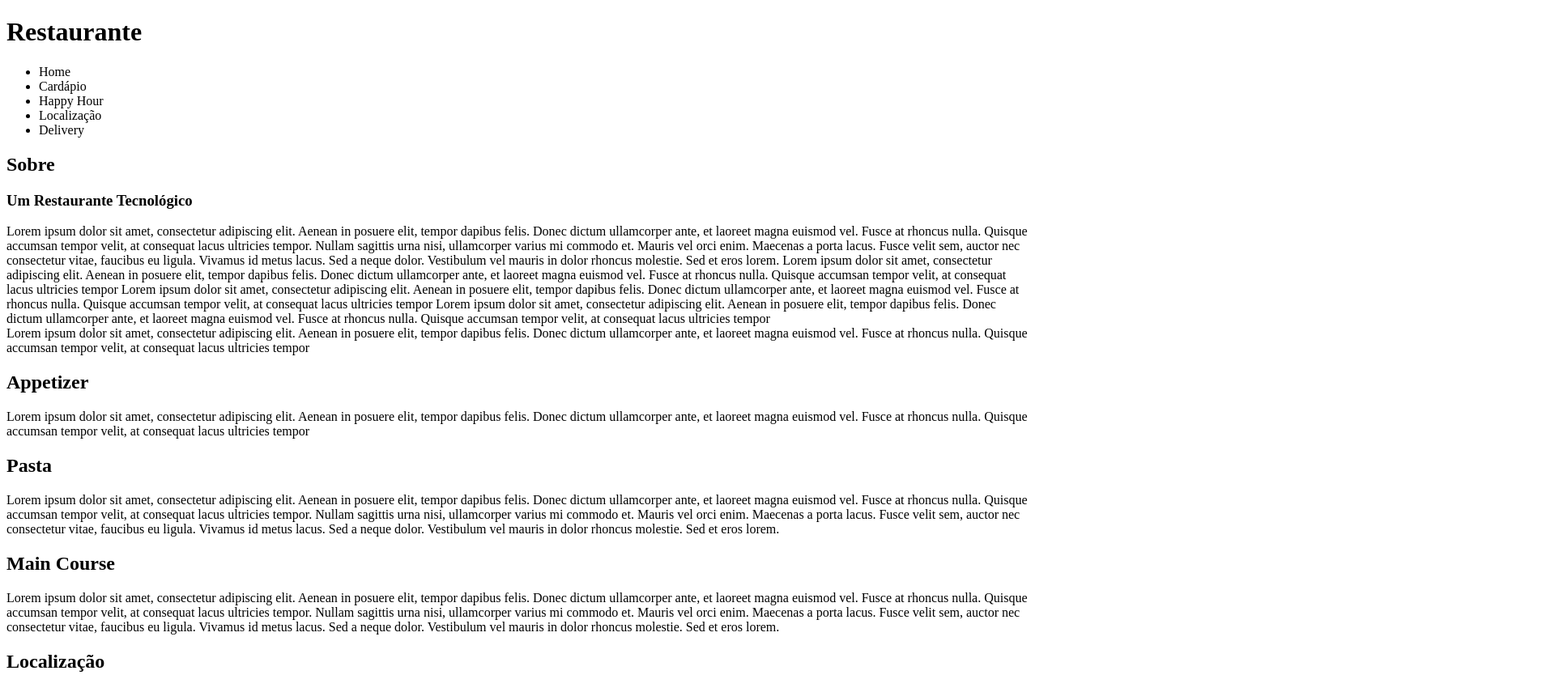
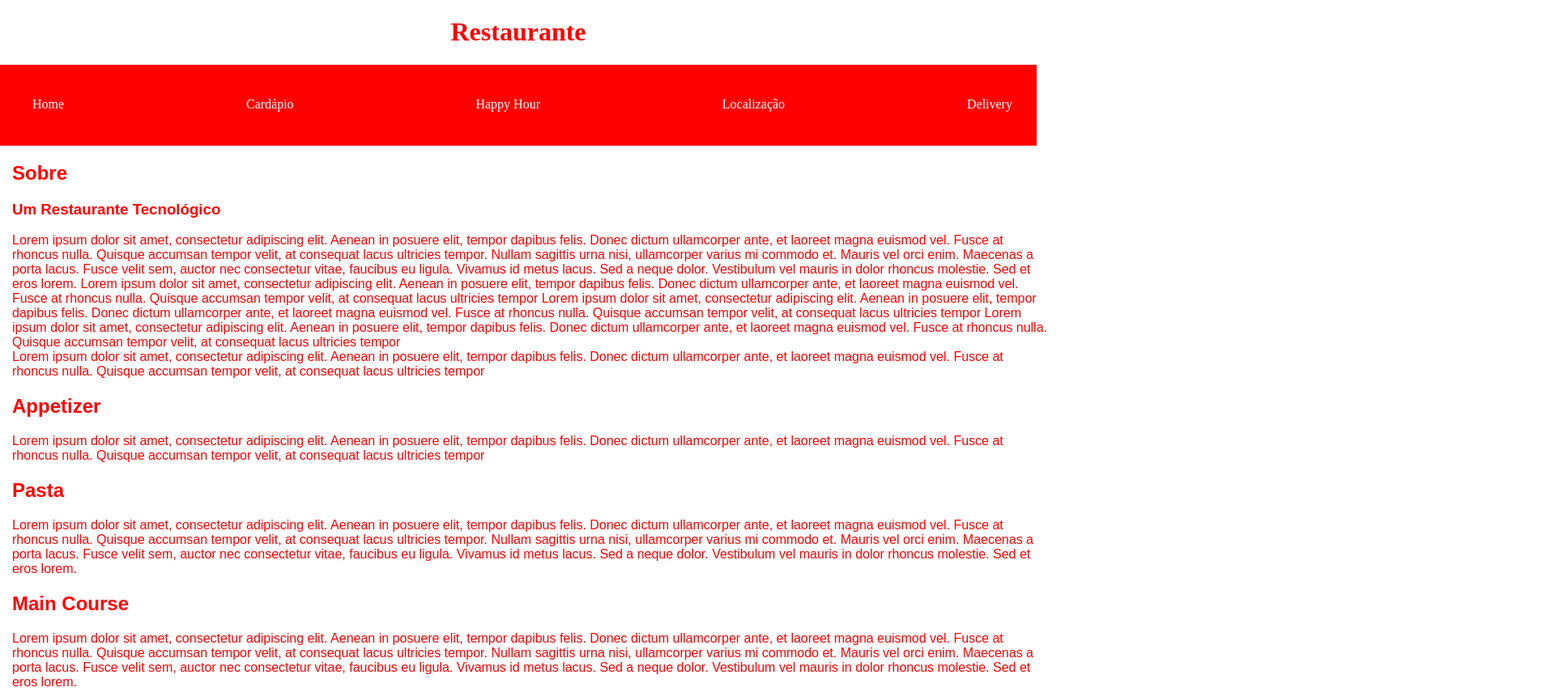
Before and after one commit to meydson/ExercicioHTML-CSS, a plain HTML site: page exercicio2/sobre.html in a window 1280 px wide. Shown: the top 855 px of the page at 81% size, 1920 px wide, since content can reach past the window. Drawn offline with Linux system fonts and the light colour scheme; grey boxes are pictures that could not be loaded.

Commit message:
atualização estilo sobre

```diff
--- a/exercicio2/sobre.html
+++ b/exercicio2/sobre.html
@@ -4,6 +4,7 @@
     <meta charset="UTF-8">
     <meta name="viewport" content="width=device-width, initial-scale=1.0">
     <title>Sobre</title>
+    <link rel="stylesheet" href="./style_sobre.css">
 </head>
 <body>
     <header>
--- /dev/null
+++ b/exercicio2/style_sobre.css
@@ -0,0 +1,62 @@
+:root {
+    --main-color: whitesmoke;
+    --second-color: red;
+    --color-hover: rgba(197, 14, 14, 0.808);
+    --font-color: white;
+    --text-font-family: Arial, Helvetica, sans-serif;
+}
+
+body {
+    margin: 0;
+}
+
+main {
+    /*border-radius: 25px;
+    min-width: 70vw;
+    max-width: 85vw;
+    margin: -1px auto 10px;
+    border: 1px solid #ddd;*/
+    background-color: #FFF;
+    font-family: var(--text-font-family);
+    display: flex;
+    flex-direction: column;
+    justify-content: space-between;
+    align-items: center;
+    width: 100%;
+    font-family: var(--text-font-family);
+    color: var(--second-color);
+    padding:0px 15px 10px 15px;
+}
+
+header {
+    color: var(--second-color);
+    text-align: center;
+}
+
+nav {
+    color: var(--font-color);
+    background-color: var(--second-color);
+    height: 100px;
+    width:100%;
+}
+
+nav ul {
+    list-style: none;
+    display: flex;
+    flex-direction: row;
+    justify-content: space-between;
+    padding-top: 40px;
+    padding-right: 30px;
+}
+
+section {
+    justify-content: left;
+}
+aside img {
+    width: 100px;
+    height: 100px;
+}
+aside, footer{
+    font-family: var(--text-font-family);
+    color: var(--second-color);
+}
```
Also changed, not shown: exercicio2/style_cadastro.css (line endings or trailing spaces).
